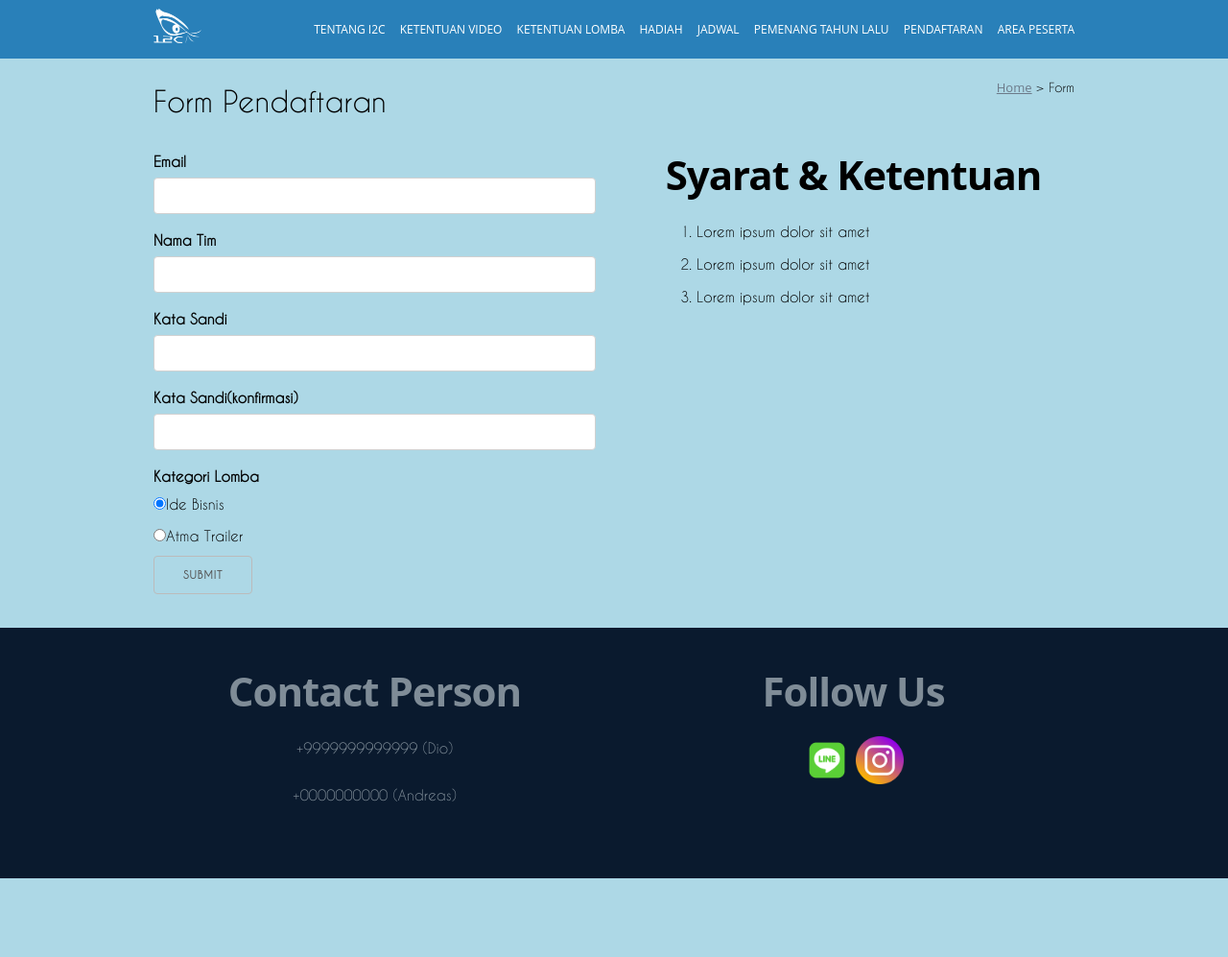
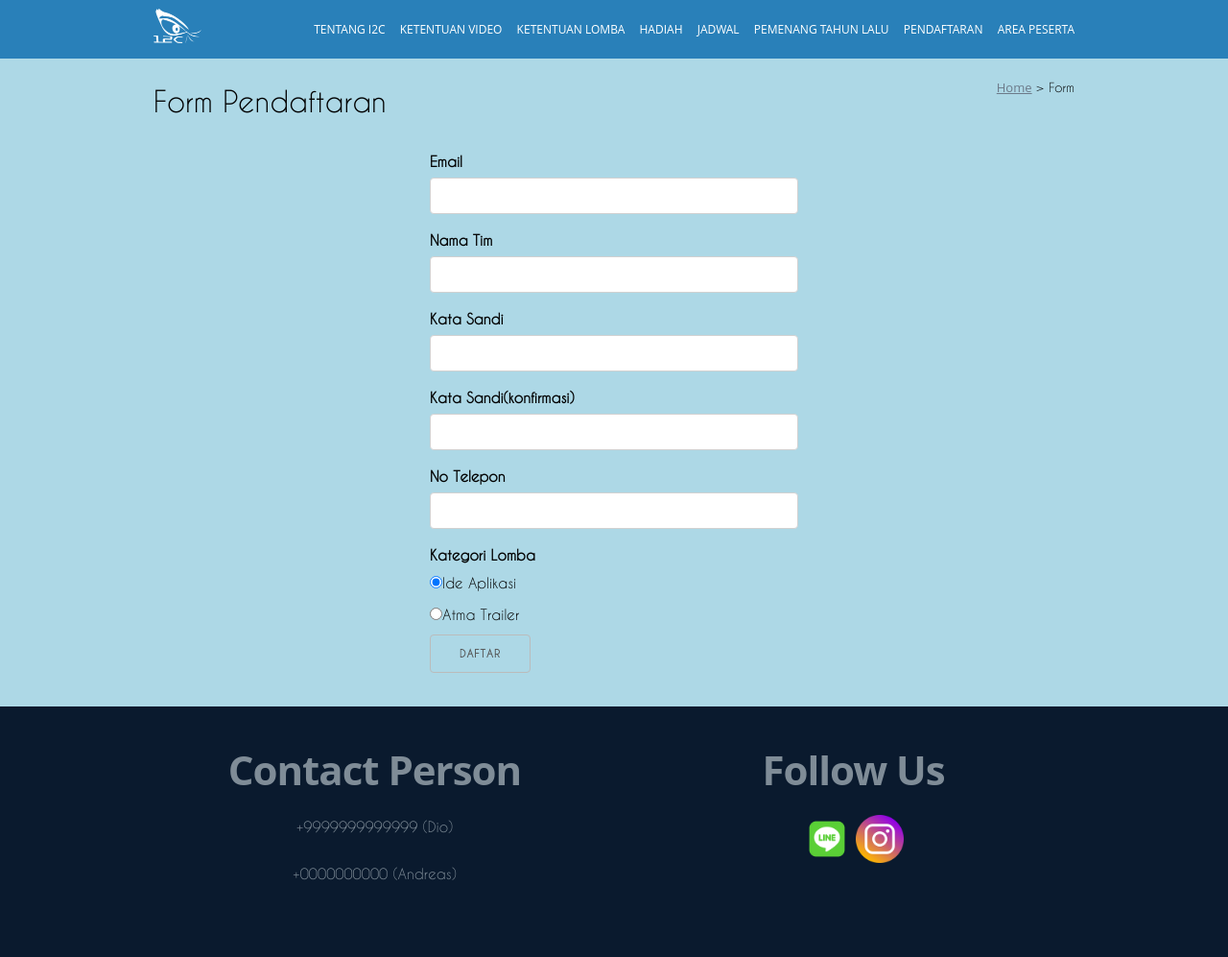
Before and after one commit to EkaJuliantara/i2c-frontend, a PHP site: page /form.html in a window 1280 px wide. Shown: the part 79-1076 px from the top of the page at 96% size. Before the commit the page ends 994 px from the top, so only its background shows below. Run offline with PHP 8.4, Linux system fonts and the light colour scheme.

Commit message:
form revision

```diff
--- a/css/style.css
+++ b/css/style.css
@@ -393,7 +393,7 @@ button{
 }
 
 .form-box{
-  width: 100%;
+  width: 40%;
   margin-left: auto;
   margin-right: auto;
 }
--- a/form.html
+++ b/form.html
@@ -95,14 +95,14 @@
 
   <section id="form">
     <div class="container">
-        <div class="six columns">
+        <div class="twelve columns">
           <div id="registration-form">
               <div class="content">
                   <div class="form-box">
                     <form class="form-registration" method="post">
                         <div class="form-row">
                             <label>Email</label>
-                            <input type="text" name="name" value="">
+                            <input type="text" name="email" value="">
                         </div>
                         <div class="form-row">
                             <label>Nama Tim</label>
@@ -110,82 +110,34 @@
                         </div>
                         <div class="form-row">
                             <label>Kata Sandi</label>
-                            <input type="password" name="name" value="">
+                            <input type="password" name="password" value="">
                         </div>
                         <div class="form-row">
                             <label>Kata Sandi(konfirmasi)</label>
-                            <input type="password" name="name" value="">
+                            <input type="password" name="confirmation" value="">
+                        </div>
+                        <div class="form-row">
+                            <label>No Telepon</label>
+                            <input type="text" name="telp" value="">
                         </div>
                         <div class="form-row">
                               <label>Kategori Lomba</label>
                               <div class="form-row">
-                                 <input class="radio-category" type="radio" name="category" value="Ide Bisnis" checked>Ide Bisnis
+                                 <input class="radio-category" type="radio" name="category" value="Ide Aplikasi" checked>Ide Aplikasi
                               </div>
                               <div class="form-row">
                                  <input class="radio-category" type="radio" name="category" value="Atma Trailer">Atma Trailer
                               </div>
                         </div>
-                        <!--
                         <div class="form-row">
-                              <label>Daftar Anggota</label>
-                              <table class="ide-bisnis-member">
-                                <tr>
-                                  <th>NPM</th>
-                                  <th>Nama</th>
-                                  <th>Phone Number</th>
-                                  <th>&nbsp;</th>
-                                </tr>
-                                <tr>
-                                  <td>
-                                    <input type="text" name="npm" value="">
-                                  </td>
-                                  <td>
-                                    <input type="text" name="name" value="">
-                                  </td>
-                                  <td>
-                                    <input type="text" name="phone" value="">
-                                  </td>
-                                  <td>
-                                    <button type="button" name="button" class="delete-member">Hapus</button>
-                                  </td>
-                                </tr>
-                              </table>
-                              <table class="atma-trailer-member">
-                                <tr>
-                                  <th>NIM</th>
-                                  <th>Nama</th>
-                                  <th>Phone Number</th>
-                                  <th>&nbsp;</th>
-                                </tr>
-                                <tr>
-                                  <td>
-                                    <input type="text" name="npm" value="">
-                                  </td>
-                                  <td>
-                                    <input type="text" name="name" value="">
-                                  </td>
-                                  <td>
-                                    <input type="text" name="phone" value="">
-                                  </td>
-                                  <td>
-                                    <button type="button" name="button" class="delete-member">Hapus</button>
-                                  </td>
-                                </tr>
-                              </table>
-                        </div>
-                        <div class="form-row">
-                            <button class="add-member" type="button" name="add-member">Tambah Anggota</button>
-                        </div>
-                      -->
-                        <div class="form-row">
-                            <button type="button" name="button">Submit</button>
+                            <button type="button" name="button">Daftar</button>
                         </div>
                     </form>
                   </div>
               </div>
           </div>
         </div>
-        <div class="six columns">
+        <!--<div class="six columns">
             <h2>Syarat & Ketentuan</h2>
             <ol class="term-service">
               <li>Lorem ipsum dolor sit amet</li>
@@ -193,6 +145,7 @@
               <li>Lorem ipsum dolor sit amet</li>
             </ol>
         </div>
+      -->
     </div>
   </section>
 
```
